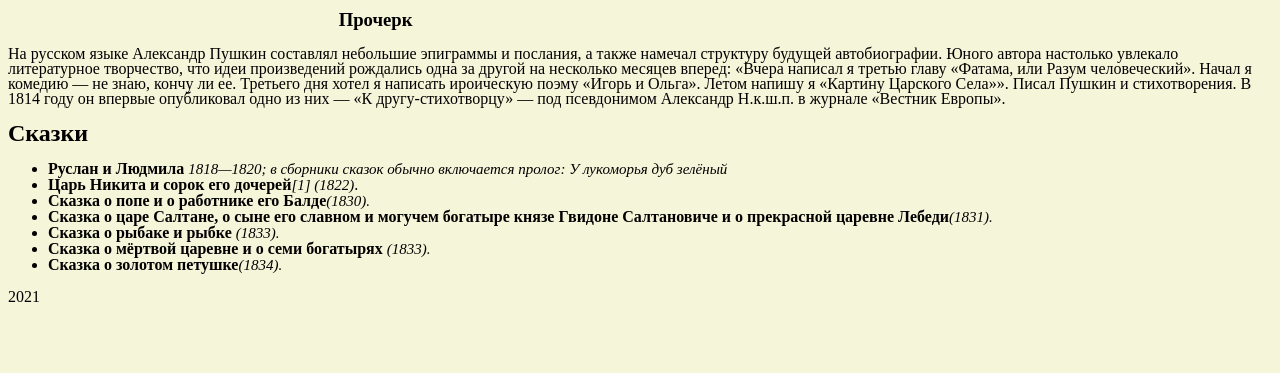
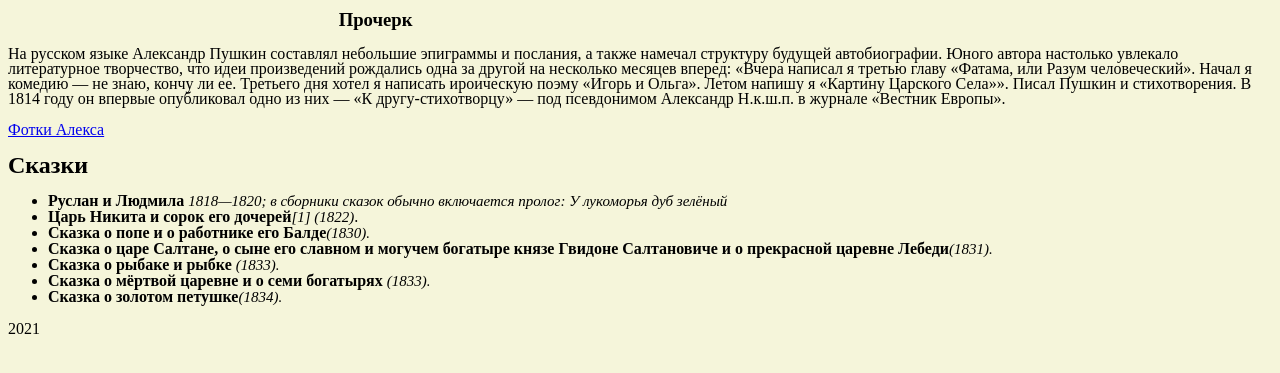
Before and after one commit to shade1471/study2, a plain HTML site: page index.html in a window 1280 px wide. Shown: the part 341-714 px from the top of the page. Drawn offline with Linux system fonts and the light colour scheme.

Commit message:
Photo page

```diff
--- a/index.html
+++ b/index.html
@@ -24,6 +24,7 @@
 На русском языке Александр
 <span>Пушкин</span> составлял небольшие эпиграммы и послания, а также намечал структуру будущей автобиографии. Юного автора настолько увлекало литературное творчество, что идеи произведений рождались одна за другой на несколько месяцев вперед: «Вчера написал я третью главу «Фатама, или Разум человеческий».
 Начал я комедию — не знаю, кончу ли ее. Третьего дня хотел я написать ироическую поэму «Игорь и Ольга». Летом напишу я «Картину Царского Села»». Писал Пушкин и стихотворения. В 1814 году он впервые опубликовал одно из них — «К другу-стихотворцу» — под псевдонимом Александр Н.к.ш.п. в журнале «Вестник Европы».
+<p><a href="add.html">Фотки Алекса</a></p>
 <h2>Сказки</h2>
   <ol>
     <li><span class="name">Руслан и Людмила</span> <span class="description">1818—1820; в сборники сказок обычно включается пролог: У лукоморья дуб зелёный</span></li>
```
